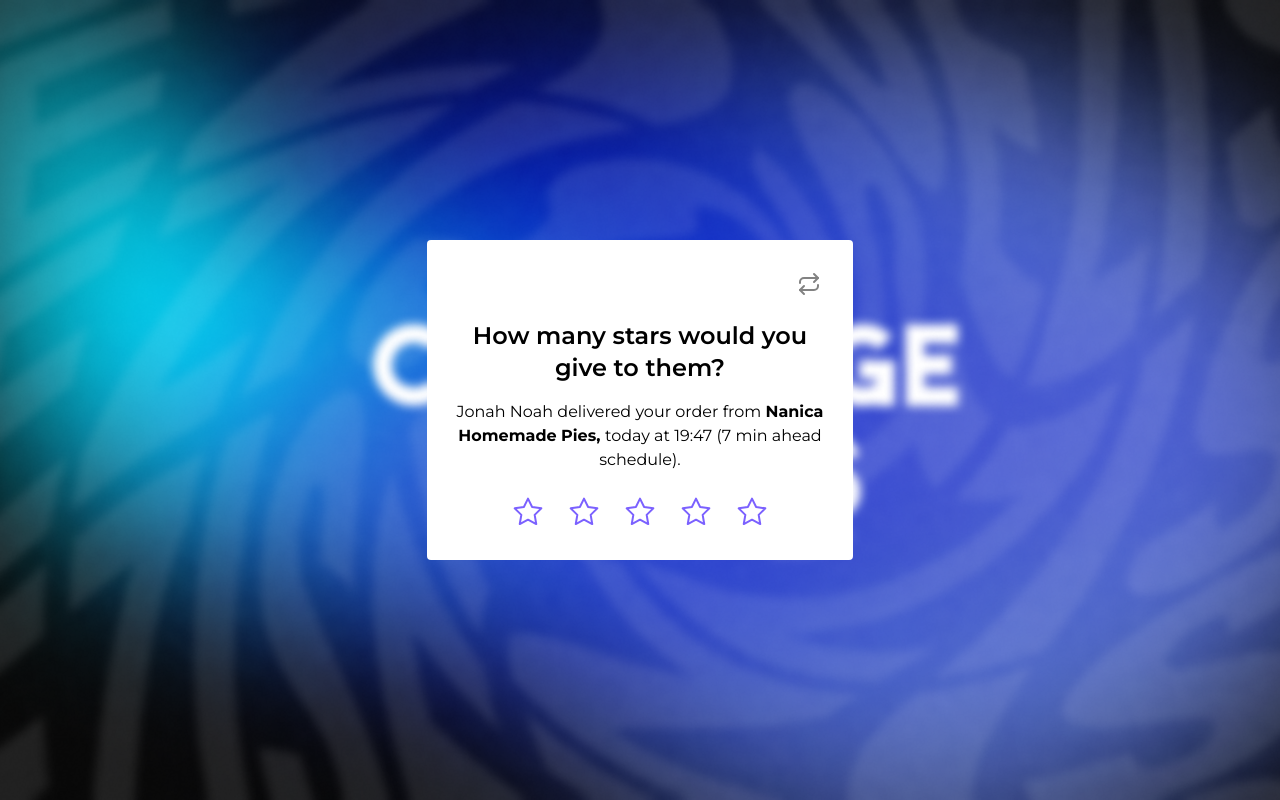
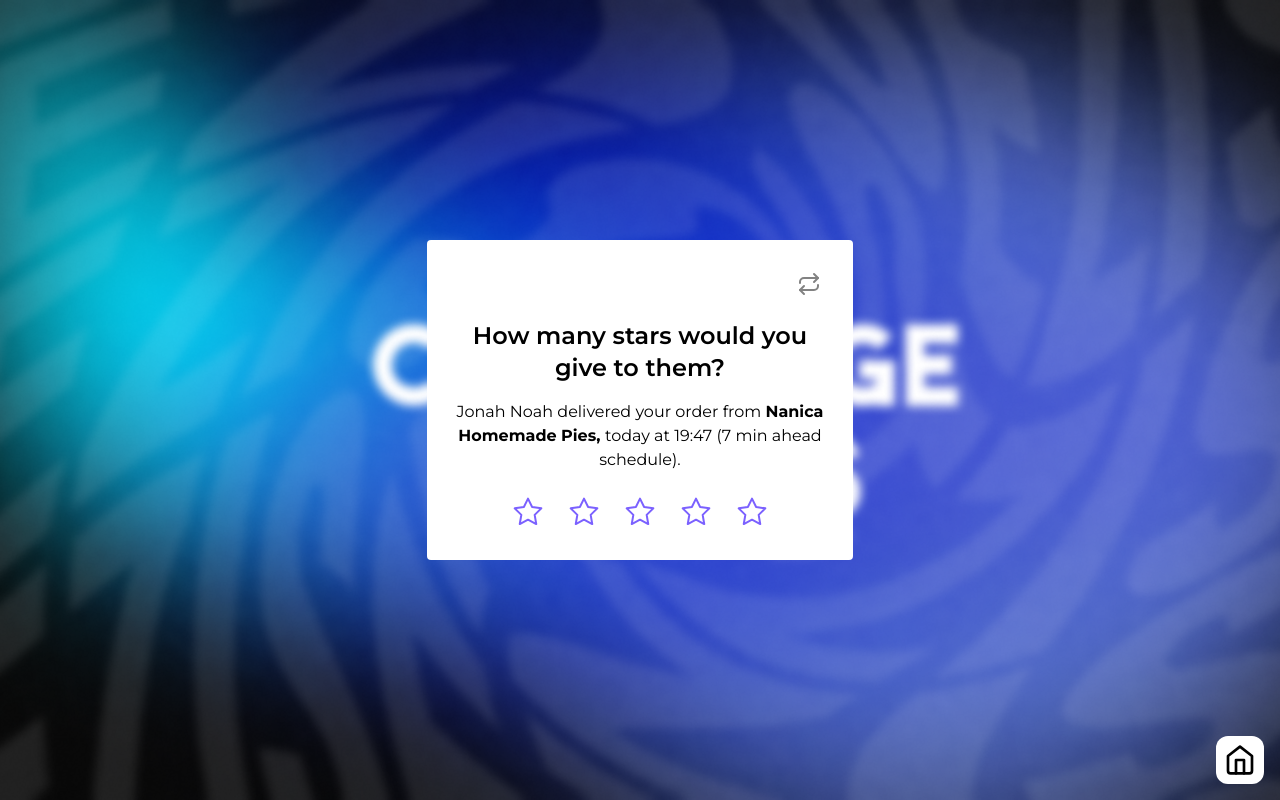
Before and after one commit to baptistelechat/spikes-challenges, a Next.js app: page /semaine-1 in a window 1280 px wide. Built offline with nearby package versions, Linux system fonts and the light colour scheme.

Commit message:
💄✨ (Semaine 1) - Add animations and a back to home button

```diff
--- a/src/app/semaine-1/page.tsx
+++ b/src/app/semaine-1/page.tsx
@@ -1,3 +1,4 @@
+import GoHomeButton from "@/components/GoHomeButton";
 import Modal from "@/components/semaine-1/Modal";
 import backgroundImage from "../../assets/semaine-1/background.png";
 
@@ -9,7 +10,8 @@ const Page = () => {
         backgroundImage: `url(${backgroundImage.src})`,
       }}
     >
-      <Modal/>
+      <GoHomeButton />
+      <Modal />
     </div>
   );
 };
--- /dev/null
+++ b/src/components/GoHomeButton.tsx
@@ -0,0 +1,15 @@
+import { HomeIcon } from "lucide-react";
+import Link from "next/link";
+
+const GoHomeButton = () => {
+  return (
+    <Link
+      href={"/"}
+      className="w-fit h-fit p-2 absolute bottom-4 right-4 bg-white rounded-xl hover:scale-110 transition-all duration-300 ease-in-out"
+    >
+      <HomeIcon size={32} />
+    </Link>
+  );
+};
+
+export default GoHomeButton;
--- a/src/components/semaine-1/Reset.tsx
+++ b/src/components/semaine-1/Reset.tsx
@@ -38,7 +38,7 @@ const Reset = () => {
       <div
         className={`p-2 ${
           selectedStarNumber !== 0
-            ? "hover:bg-gray-100 cursor-pointer"
+            ? "hover:bg-gray-100 hover:scale-110 transition-all duration-200 ease-in-out cursor-pointer"
             : "cursor-not-allowed"
         } rounded`}
         onMouseEnter={() => handleMouseEnter()}
--- a/src/components/semaine-1/StarIcon.tsx
+++ b/src/components/semaine-1/StarIcon.tsx
@@ -60,6 +60,7 @@ const StarIcon = (props: IStarIconProps) => {
         }
         fill={select ? "#df41b3" : "#7b61ff"}
         fillOpacity={hover || select ? 1 : 0}
+        className={select ? "" : "hover:scale-110 transition-all duration-200 ease-in-out"}
       />
     </div>
   );
--- a/src/components/semaine-1/StarRating.tsx
+++ b/src/components/semaine-1/StarRating.tsx
@@ -15,7 +15,11 @@ const StarRating = () => {
     ));
   };
 
-  return <div className="flex gap-2">{renderStars()}</div>;
+  return (
+    <div className="flex gap-2 ">
+      {renderStars()}
+    </div>
+  );
 };
 
 export default StarRating;
```
